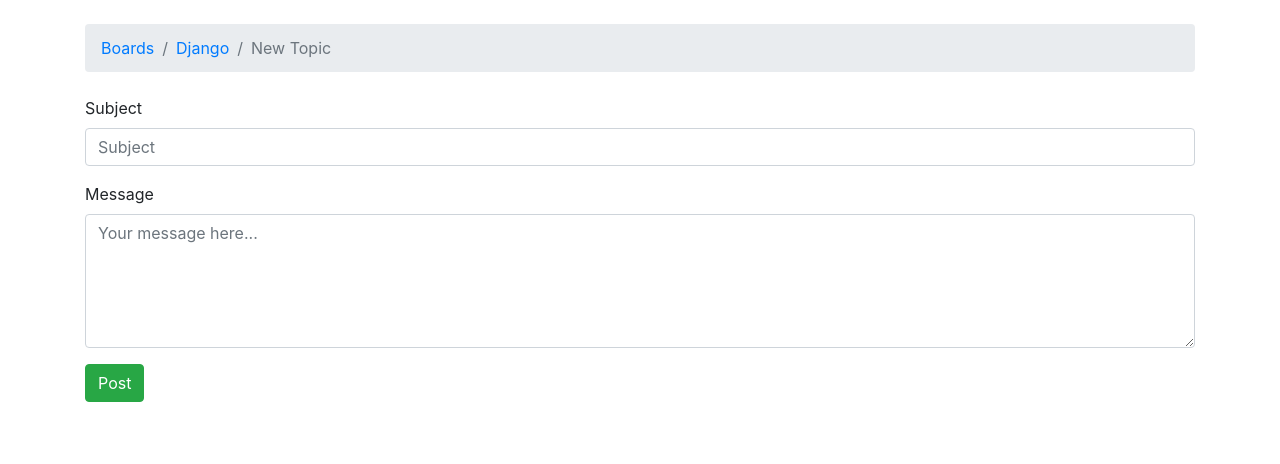
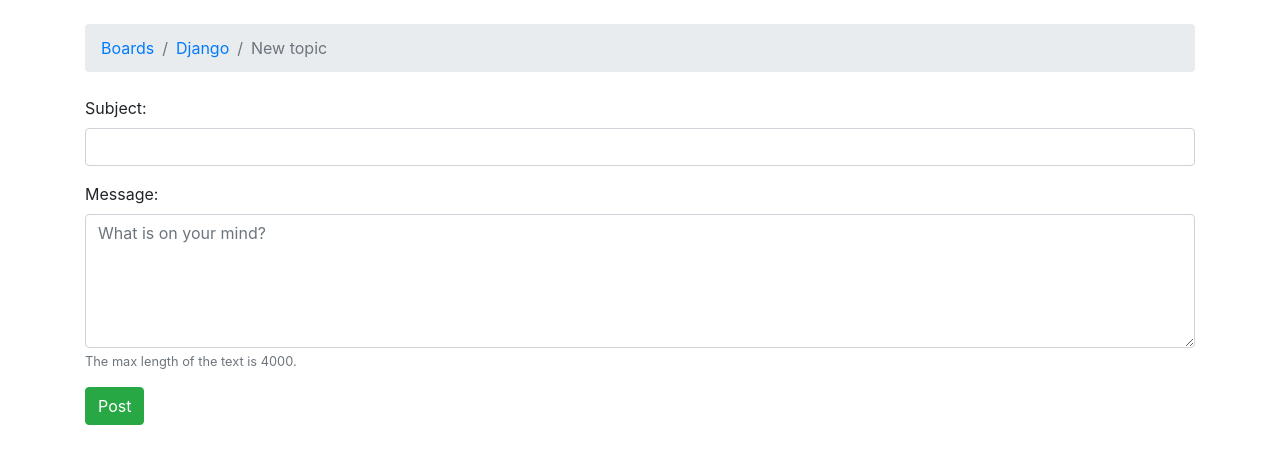
Before and after one commit to nshobairwe/DjangoLearnProject, a Django app: page /board/1/new/ in a window 1280 px wide. Shown: the part 56-520 px from the top of the page. Run offline with Django 5.2, Linux system fonts and the light colour scheme; data comes from the database, SQL or seed files in the repository; both versions use the stored data as it was after the commit; some libraries are stand-ins or nearby versions; some web fonts are replaced.

Commit message:
Advanced topic urls and forms in django

```diff
--- /dev/null
+++ b/myproj/board/form.py
@@ -0,0 +1,15 @@
+from django import forms
+from .models import Topic
+
+class NewTopicForm(forms.ModelForm):
+    message = forms.CharField(
+        widget=forms.Textarea(
+             attrs={'rows': 5, 'placeholder': 'What is on your mind?'}
+        ),
+        max_length=4000,
+        help_text='The max length of the text is 4000.'
+    )
+
+    class Meta:
+        model = Topic
+        fields = ['subject', 'message']
--- /dev/null
+++ b/myproj/board/templates/includes/form.html
@@ -0,0 +1,28 @@
+{% load widget_tweaks %}
+
+{% for field in form %}
+  <div class="form-group">
+    {{ field.label_tag }}
+
+    {% if form.is_bound %}
+      {% if field.errors %}
+        {% render_field field class="form-control is-invalid" %}
+        {% for error in field.errors %}
+          <div class="invalid-feedback">
+            {{ error }}
+          </div>
+        {% endfor %}
+      {% else %}
+        {% render_field field class="form-control is-valid" %}
+      {% endif %}
+    {% else %}
+      {% render_field field class="form-control" %}
+    {% endif %}
+
+    {% if field.help_text %}
+      <small class="form-text text-muted">
+        {{ field.help_text }}
+      </small>
+    {% endif %}
+  </div>
+{% endfor %}
--- a/myproj/board/templates/new_topic.html
+++ b/myproj/board/templates/new_topic.html
@@ -1,25 +1,19 @@
 {% extends 'base.html' %}
 
-{% block title %} Start a New Topic {% endblock %}
+{% load widget_tweaks %}
+
+{% block title %}Start a New Topic{% endblock %}
 
 {% block breadcrumb %}
   <li class="breadcrumb-item"><a href="{% url 'home' %}">Boards</a></li>
   <li class="breadcrumb-item"><a href="{% url 'board_topics' board.pk %}">{{ board.name }}</a></li>
-  <li class="breadcrumb-item active">New Topic</li>
+  <li class="breadcrumb-item active">New topic</li>
 {% endblock %}
 
 {% block content %}
-  <form method="post">
-    {% csrf_token %}
-    <div class="form-group">
-      <label for="subject">Subject</label>
-      <input type="text" class="form-control" id="subject" name="subject" placeholder="Subject">
-    </div>
-    <div class="form-group">
-      <label for="message">Message</label>
-      <textarea class="form-control" id="message" name="message" rows="5" placeholder="Your message here..."></textarea>
-    </div>
-    <button type="submit" class="btn btn-success">Post</button>
-  </form>
-
+  <form method="post" novalidate>
+  {% csrf_token %}
+    {% include 'includes/form.html' %}
+  <button type="submit" class="btn btn-success">Post</button>
+</form>
 {% endblock %}
--- a/myproj/board/views.py
+++ b/myproj/board/views.py
@@ -1,6 +1,10 @@
 from django.shortcuts import render, get_object_or_404
 from .models import Board
 from django.http import Http404
+from .models import Topic, Post
+from django.contrib.auth.models import User
+from django.shortcuts import redirect
+from .form import NewTopicForm
 
 def home(request):
     boards = Board.objects.all()
@@ -13,6 +17,22 @@ def board_topics(request,pk):
         raise Http404
     return render(request, "topics.html", {'board': board})
 
-def new_topic(request,pk):
+def new_topic(request, pk):
     board = get_object_or_404(Board, pk=pk)
-    return render(request, 'new_topic.html', {'board': board})
+    user = User.objects.first()  # TODO: get the currently logged in user
+    if request.method == 'POST':
+        form = NewTopicForm(request.POST)
+        if form.is_valid():
+            topic = form.save(commit=False)
+            topic.board = board
+            topic.starter = user
+            topic.save()
+            post = Post.objects.create(
+                message=form.cleaned_data.get('message'),
+                topic=topic,
+                created_by=user
+            )
+            return redirect('board_topics', pk=board.pk)  # TODO: redirect to the created topic page
+    else:
+        form = NewTopicForm()
+    return render(request, 'new_topic.html', {'board': board, 'form': form})
--- a/myproj/myproj/settings.py
+++ b/myproj/myproj/settings.py
@@ -39,6 +39,8 @@ INSTALLED_APPS = [
     "django.contrib.sessions",
     "django.contrib.messages",
     "django.contrib.staticfiles",
+
+    'widget_tweaks',
     "board",
 
 
```
Also changed, not shown: myproj/board/templates/topics.html (+28 -1 lines), myproj/db.sqlite3.
